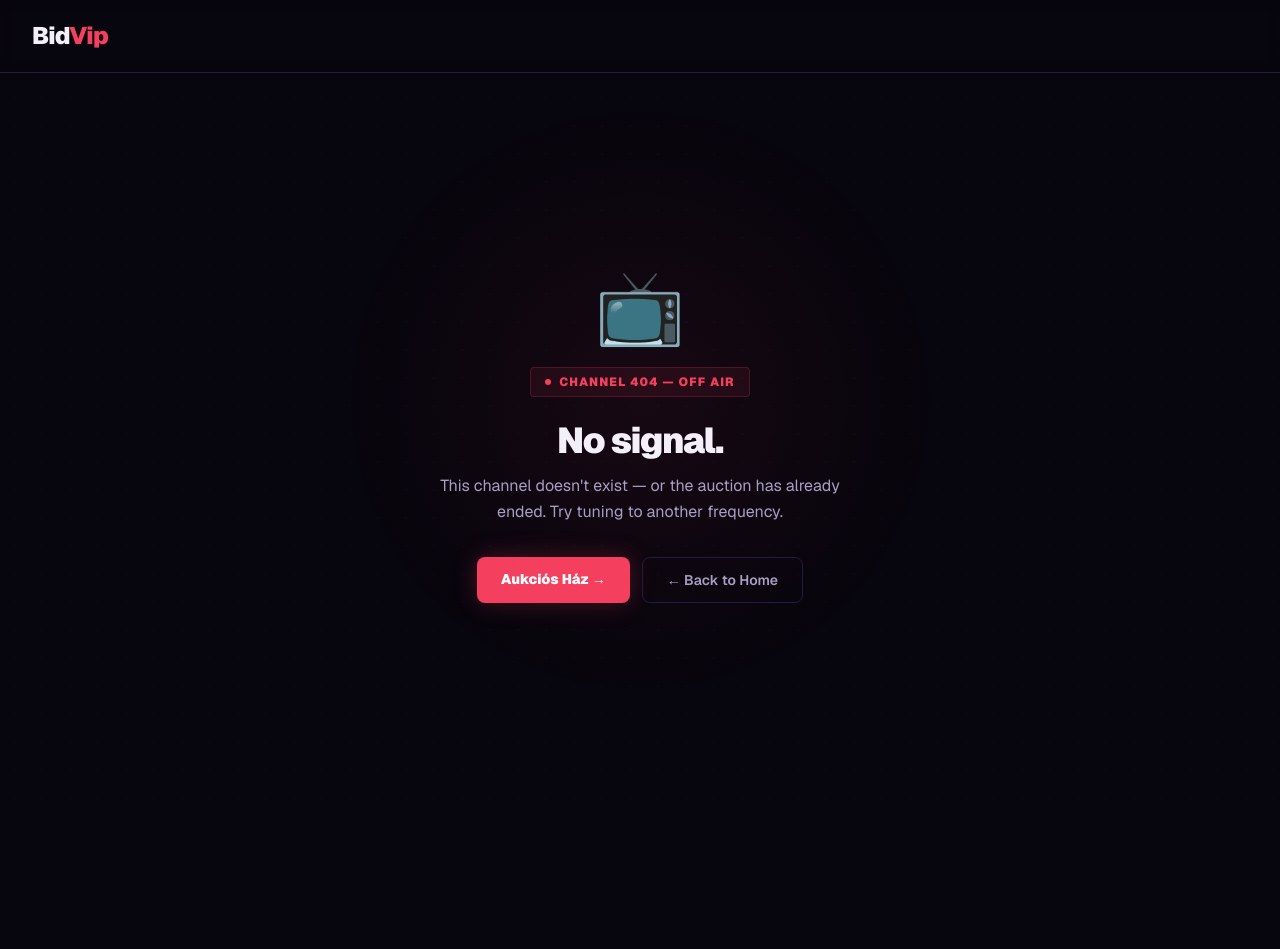
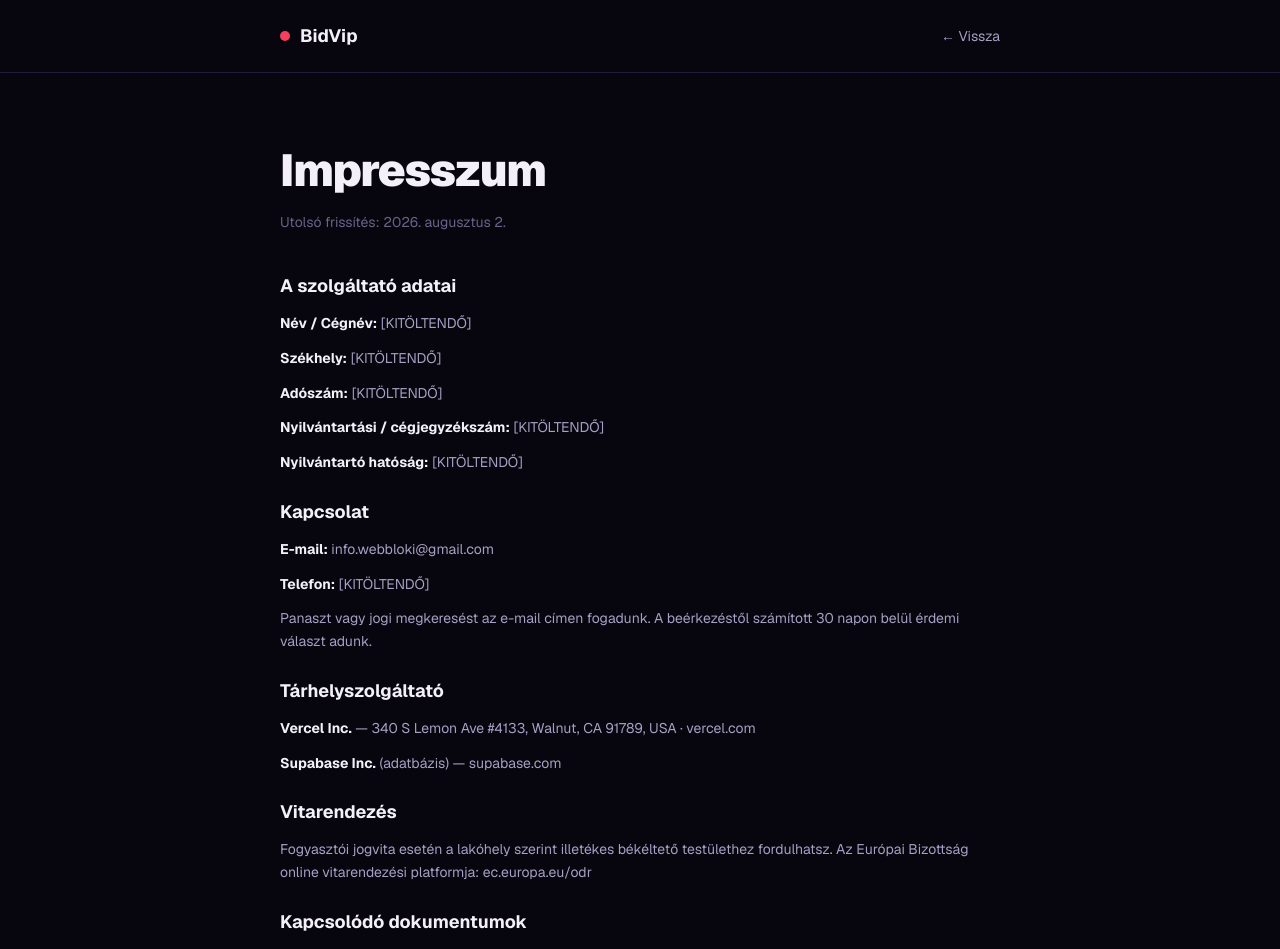
Before and after one commit to bidvip/bidvip, a Next.js app: page /impresszum in a window 1280 px wide. Before the commit this address had no page. Shown: the top 949 px of the page. Before the commit the page ends 800 px from the top, so only its background shows below. Built offline with nearby package versions, Linux system fonts and the light colour scheme.

Commit message:
auto-deploy

```diff
--- /dev/null
+++ b/app/impresszum/page.tsx
@@ -0,0 +1,58 @@
+import type { Metadata } from 'next'
+import JogiOldal, { Szakasz } from '@/app/components/JogiOldal'
+
+export const metadata: Metadata = {
+  title: 'Impresszum',
+  description: 'A BidVip üzemeltetőjének adatai és elérhetőségei.',
+}
+
+/**
+ * Az impresszum kötelező tartalmát az elektronikus kereskedelmi törvény
+ * írja elő. A KITÖLTENDŐ helyekre a tényleges cégadatok kerülnek —
+ * hiányosan közzétenni kockázatosabb, mint egyáltalán nem.
+ */
+export default function Impresszum() {
+  return (
+    <JogiOldal cim="Impresszum" frissitve="2026. augusztus 2.">
+
+      <Szakasz cim="A szolgáltató adatai">
+        <p><strong style={{ color: 'var(--v-szoveg)' }}>Név / Cégnév:</strong> [KITÖLTENDŐ]</p>
+        <p><strong style={{ color: 'var(--v-szoveg)' }}>Székhely:</strong> [KITÖLTENDŐ]</p>
+        <p><strong style={{ color: 'var(--v-szoveg)' }}>Adószám:</strong> [KITÖLTENDŐ]</p>
+        <p><strong style={{ color: 'var(--v-szoveg)' }}>Nyilvántartási / cégjegyzékszám:</strong> [KITÖLTENDŐ]</p>
+        <p><strong style={{ color: 'var(--v-szoveg)' }}>Nyilvántartó hatóság:</strong> [KITÖLTENDŐ]</p>
+      </Szakasz>
+
+      <Szakasz cim="Kapcsolat">
+        <p><strong style={{ color: 'var(--v-szoveg)' }}>E-mail:</strong> info.webbloki@gmail.com</p>
+        <p><strong style={{ color: 'var(--v-szoveg)' }}>Telefon:</strong> [KITÖLTENDŐ]</p>
+        <p>
+          Panaszt vagy jogi megkeresést az e-mail címen fogadunk. A beérkezéstől
+          számított 30 napon belül érdemi választ adunk.
+        </p>
+      </Szakasz>
+
+      <Szakasz cim="Tárhelyszolgáltató">
+        <p><strong style={{ color: 'var(--v-szoveg)' }}>Vercel Inc.</strong> — 340 S Lemon Ave #4133, Walnut, CA 91789, USA · vercel.com</p>
+        <p><strong style={{ color: 'var(--v-szoveg)' }}>Supabase Inc.</strong> (adatbázis) — supabase.com</p>
+      </Szakasz>
+
+      <Szakasz cim="Vitarendezés">
+        <p>
+          Fogyasztói jogvita esetén a lakóhely szerint illetékes békéltető testülethez
+          fordulhatsz. Az Európai Bizottság online vitarendezési platformja:
+          ec.europa.eu/odr
+        </p>
+      </Szakasz>
+
+      <Szakasz cim="Kapcsolódó dokumentumok">
+        <p>
+          <a href="/aszf" style={{ color: 'var(--v-lila-2)' }}>Általános Szerződési Feltételek</a>
+          {' · '}
+          <a href="/adatvedelem" style={{ color: 'var(--v-lila-2)' }}>Adatvédelmi tájékoztató</a>
+        </p>
+      </Szakasz>
+
+    </JogiOldal>
+  )
+}
```
